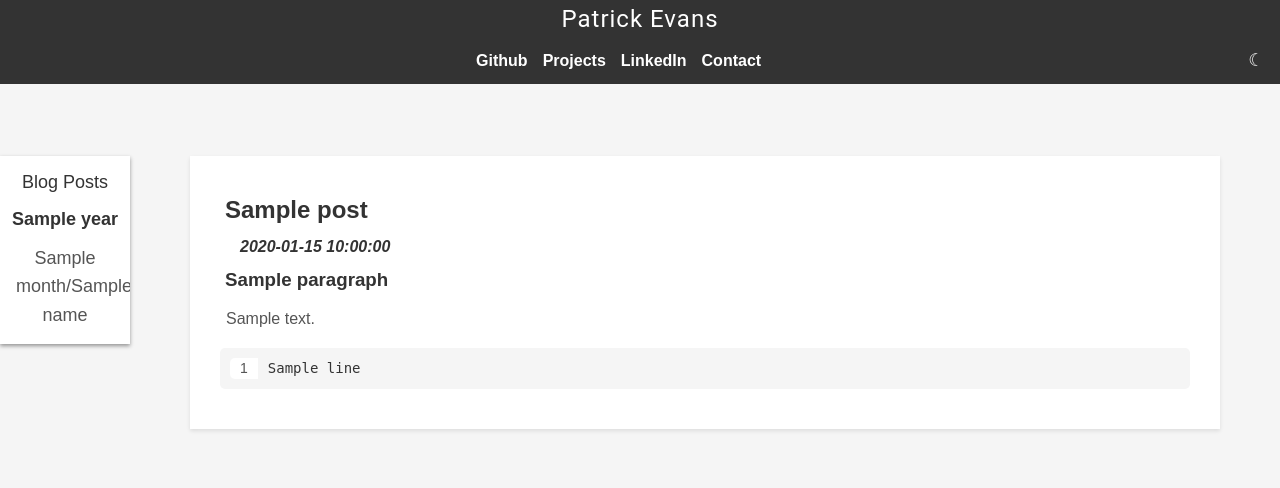
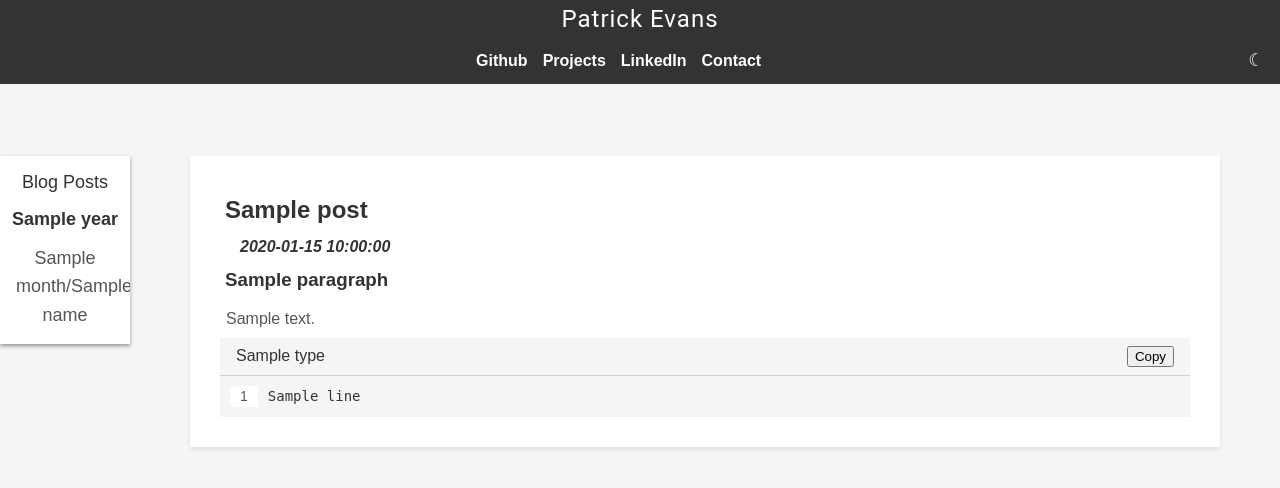
Before and after one commit to holysoles/portfolio-site, a Flask app: template templates/blog.html.j2 in a window 1280 px wide. Shown: the top 488 px of the page. Run offline with Flask 3, Linux system fonts and the light colour scheme; the template is opened without the code that fills it: most values are stand-ins (such as "Sample title", 1, 10 or a date in 2020); some libraries are stand-ins or nearby versions.

Commit message:
feat(blog): code snippet copy and describe type

```diff
--- a/app.py
+++ b/app.py
@@ -77,9 +77,10 @@ def load_post_data(yaml_files, timeline = {}):
             for body in post_data['body']:
                 # parse and preload code snippet files
                 if body.get('code'):
-                    with open(join(code_snippet_path, body['code']), 'r') as file:
+                    with open(join(code_snippet_path, body['code']['file_name']), 'r') as file:
                         code_snippet = file.read()
-                        body['code'] = code_snippet
+                        body['code']['type'] = splitext(body['code']['file_name'])[1].replace('.', '')
+                        body['code']['content'] = code_snippet
                 if body.get('text'):
                     body['text'] = parse_hyperlinks(body['text'])
         post_array.append(post_data)
--- a/blog/posts/2023_11_23.yaml
+++ b/blog/posts/2023_11_23.yaml
@@ -40,7 +40,8 @@ body:
       Client Group Management, and others. For these settings, I recommend exporting/importing via the Teleporter backup feature under the settings page.
       These will be stored in the \"pihole.etc\" volume."
   - section_title: Example Compose File
-    code: "pihole_compose.yaml"
+    code:
+      file_name: "pihole_compose.yaml"
   - section_title: "Takeaways"
     text: "Advantages:"
   - text: "- A single IP to point to for DNS queries reduces network complexity"
--- a/blog/posts/2025_1_29.yaml
+++ b/blog/posts/2025_1_29.yaml
@@ -12,7 +12,8 @@ body:
       As [meckhert on the Unifi forum](https://community.ui.com/questions/Howto-HDHomerun-discovery-on-different-LAN-segment/97db52c6-4add-4ba1-ab0d-27ee6f43db8f) shared, socat can be used to handle the VLAN traversal.
       In our case it can also handle the NATing issues from inside the Kubernetes cluster! By running socat in a sidecar container with Plex, it will be able to receive the broadcast packets Plex sends out, and forward them directly to the HDHomeRun device."
   - text: "An example deployment of this:"
-  - code: "plex_with_socat.yaml"
+  - code:
+      file_name: "plex_with_socat.yaml"
   - text: "Don't forget to setup any firewall rules. I found the following needed to be allowed between my IOT and Kubernetes VLANs:"
   - text: "Allow HDHomeRun Discovery"
   - text: "- Protocol: IPv4 UDP"
--- /dev/null
+++ b/static/scripts/copyCodeSnippet.js
@@ -0,0 +1,4 @@
+async function copyCodeSnippet(code_id) {
+  const code = document.getElementById(code_id).getElementsByTagName('code')[0].innerText;
+  await navigator.clipboard.writeText(code);
+}
--- a/static/style.css
+++ b/static/styles/style.css
@@ -11,6 +11,7 @@ body {
   /* light mode */
   --bgnd-color: #f5f5f5;
   --article-bgnd-color: #ffffff;
+  --divider-color: #5555553b;
   --mobile-sidebar-bgnd-color: #333;
   --main-text: #333;
   --ico-color: invert(23%) sepia(0%) saturate(0%) hue-rotate(261deg) brightness(101%) contrast(112%); /* equiv to #333 */
@@ -29,6 +30,7 @@ body {
 body.alt-color-mode {
   --bgnd-color: #0000006d;
   --article-bgnd-color: #333;
+  --divider-color: #f5f5f5c9;
   --mobile-sidebar-bgnd-color: #5f5c59;
   --main-text: #f5f5f5;
   --ico-color: invert(84%) sepia(100%) saturate(0%) hue-rotate(170deg) brightness(109%) contrast(92%); /* equiv to #f5f5f5 */
@@ -44,6 +46,7 @@ body.alt-color-mode {
   body {
     --bgnd-color: #0000006d;
     --article-bgnd-color: #333;
+    --divider-color: #f5f5f5c9;
     --mobile-sidebar-bgnd-color: #5f5c59;
     --main-text: #f5f5f5;
     --ico-color: invert(84%) sepia(100%) saturate(0%) hue-rotate(170deg) brightness(109%) contrast(92%); /* equiv to #f5f5f5 */
@@ -58,6 +61,7 @@ body.alt-color-mode {
     --bgnd-color: #f5f5f5;
     --article-bgnd-color: #ffffff;
     --mobile-sidebar-bgnd-color: #e0e0e0;
+    --divider-color: #5555553b;
     --main-text: #333;
     --ico-color: invert(23%) sepia(0%) saturate(0%) hue-rotate(261deg) brightness(101%) contrast(112%); /* equiv to #333 */
     --article-text: #555;
@@ -201,12 +205,29 @@ a:visited {
 
 /* Style for code syntax */
 .code-container {
+  background-color: var(--bgnd-color);
+}
+.code-header {
+  display: flex;
+  justify-content: space-between;
+  align-items: center;
+  padding-top: 0.5rem;
+  padding-left: 1.0rem;
+  padding-right: 1.0rem;
+  padding-bottom: 0.5rem;
+
+  /* height: 5px; */
+  border-bottom: 1px solid var(--divider-color);
+  line-height: 80%;
+}
+.code-actions button {
+  z-index: 100;
+}
+.code-body {
   display: flex;
   align-items: baseline;
-  background-color: var(--bgnd-color);
   padding: 10px;
   border-radius: 5px;
-  margin: 10px 0;
   overflow-x: auto; /* Enable horizontal scrolling for long lines of code */
   line-height: var(--code-line-height);
   font-size: 14px;
--- a/templates/blog.html.j2
+++ b/templates/blog.html.j2
@@ -1,4 +1,5 @@
 {% extends 'layout.html.j2' %}
+{% from 'macros.j2' import unique_id %}
 {% block content %}
 <div class="main-wrapper">
     <div class="sidebar-container">
@@ -48,19 +49,32 @@
                     </p>
                 {% endif %}
                 {% if paragraph['code'] %}
-                    <div class="code-container">
+                    {% set code_id = unique_id() %}
+                    <div class="code-container" id="{{ code_id }}">
+                        <div class="code-header">
+                            <div class="code-language">
+                                {{ paragraph['code']['type'] }}
+                            </div>
+                            <div class="code-actions">
+                                <button class="copy-button" onclick="copyCodeSnippet('{{ code_id }}')">
+                                    Copy
+                                </button>
+                            </div>
+                        </div>
+                        <div class="code-body">
                             <div class="line-numbers line-numbers-background">
-                        {% for line in paragraph['code'].splitlines() %}
+                            {% for line in paragraph['code']['content'].splitlines() %}
                                 <span>{{ loop.index }}</span>
                             {% endfor %}
                             </div>
                             <code>
-                        {% for line in paragraph['code'].splitlines() %}
+                            {% for line in paragraph['code']['content'].splitlines() %}
                                 <span class="line-highlight">
                                     <pre class="code-text">{{line}}</pre>
                                 </span>
                             {% endfor %}
                             </code>
+                        </div>
                     </div>
                 {% endif %}
                 {% if paragraph['image'] %}
--- a/templates/layout.html.j2
+++ b/templates/layout.html.j2
@@ -2,11 +2,12 @@
 <html>
     <head>
         <title>Patrick Evans</title>
-        <link rel="stylesheet" href="{{ url_for('static', filename='style.css') }}" />
-        <link rel="stylesheet" href="{{ url_for('static', filename='contact.css') }}" />
-        <link rel="stylesheet" href="{{ url_for('static', filename='projects.css') }}" />
+        <link rel="stylesheet" href="{{ url_for('static', filename='styles/style.css') }}" />
+        <link rel="stylesheet" href="{{ url_for('static', filename='styles/contact.css') }}" />
+        <link rel="stylesheet" href="{{ url_for('static', filename='styles/projects.css') }}" />
         <link rel="shortcut icon" href="{{ url_for('static', filename='favicon.ico') }}">
-        <script type="text/javascript" src="{{ url_for('static', filename='decode.js') }}"></script>
+        <script type="text/javascript" src="{{ url_for('static', filename='scripts/decode.js') }}"></script>
+        <script type="text/javascript" src="{{ url_for('static', filename='scripts/copyCodeSnippet.js') }}"></script>
         <meta name="color-scheme" content="dark light">
         <meta name="viewport" content="width=device-width, initial-scale=1">
     </head>
--- /dev/null
+++ b/templates/macros.j2
@@ -0,0 +1,10 @@
+{%- macro random_int(length) -%}
+  {%- set digits = [] %}
+  {%- for _ in range(length) %}
+    {%- set _ = digits.append([0,1,2,3,4,5,6,7,8,9]|random) -%}
+  {%- endfor %}
+  {{- digits | join }}
+{%- endmacro %}
+{% macro unique_id() -%}
+  {{- random_int(8) -}}-{{- random_int(4) -}}-{{- random_int(4) -}}-{{- random_int(4) -}}-{{- random_int(12) -}}
+{%- endmacro %}
```
Also changed, not shown: blog/posts/2022_5_13.yaml (+6 -3 lines), blog/posts/2024_11_22.yaml (+6 -3 lines), static/scripts/decode.js (renamed from static/decode.js), static/styles/contact.css (renamed from static/contact.css), static/styles/projects.css (renamed from static/projects.css). Lines whose indentation alone changed are shown as unchanged.
